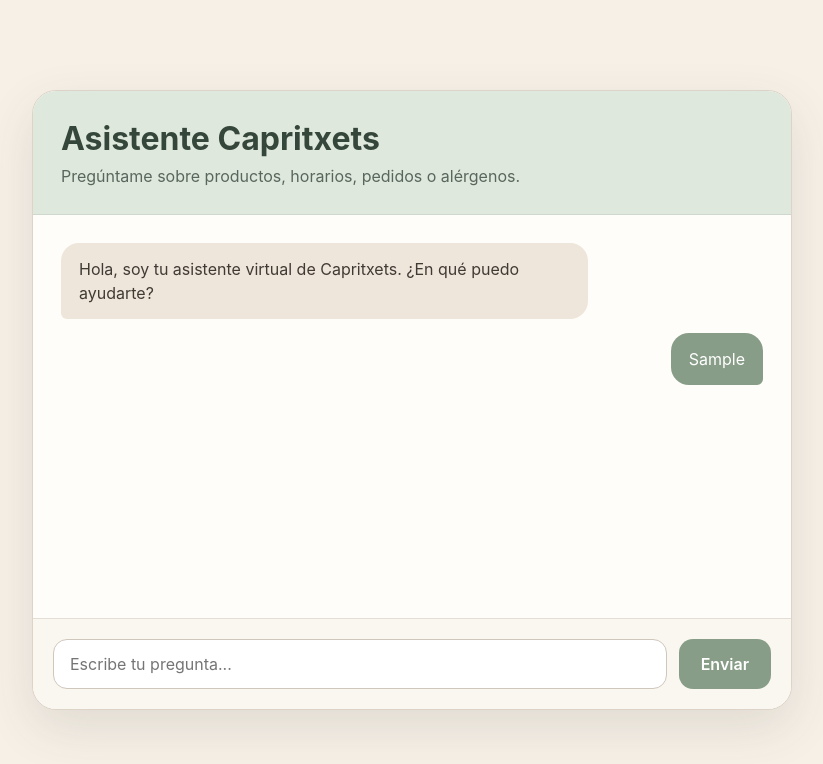
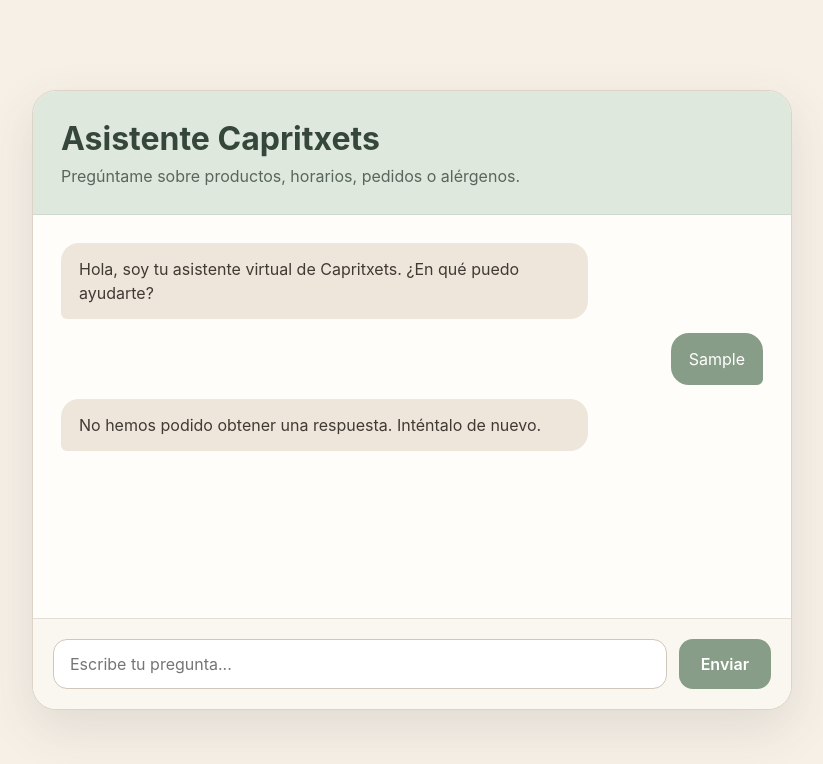
Before and after one commit to solucionesia444-lang/02_asistente_capritxets_rag, a React app in the folder frontend/: page / in a window 1280 px wide. Both pictures are taken after typing "Sample" into the empty fields and a click on the button "Enviar". Shown: the top 764 px of the page, without its empty margins (228-1051 px from the left). Built offline with nearby package versions, Linux system fonts and the light colour scheme; no server answers; the HTML template or start-up script is replaced by a standard one.

Commit message:
feat: add loading and error states to chat

```diff
--- a/frontend/src/App.jsx
+++ b/frontend/src/App.jsx
@@ -6,6 +6,10 @@ function App() {
 
   const [messages, setMessages] = useState([])
 
+  const [isLoading, setIsLoading] = useState(false)
+
+  const [error, setError] = useState(null)
+
   const handleSubmit = async (event) => {
   event.preventDefault()
 
@@ -13,9 +17,12 @@ function App() {
     return
   }
 
+  setIsLoading(true)
+  setError('')
   setMessages([...messages, { role: 'user', content: query }])
   setQuery('')
 
+  try {
   const response = await fetch('http://127.0.0.1:8000/rag', {
     method: 'POST',
     headers: {
@@ -30,8 +37,13 @@ setMessages((currentMessages) => [
   ...currentMessages,
   { role: 'assistant', content: data.answer },
 ])
-  console.log(data)
+}
 
+catch {
+  setError('No hemos podido obtener una respuesta. Inténtalo de nuevo.')
+} finally {
+  setIsLoading(false)
+}
   console.log('Consulta enviada:', query)
 }
 
@@ -58,6 +70,19 @@ setMessages((currentMessages) => [
                 {message.content}
               </article>
             ))}
+
+            {isLoading && (
+              <article className="message assistant-message">
+                 Escribiendo...
+                </article>
+                )}
+
+            {error && (
+              <article className="message assistant-message">
+                {error}
+              </article>
+            )}
+
           </section>
 
         <form className="chat-form" onSubmit={handleSubmit}>
@@ -68,7 +93,9 @@ setMessages((currentMessages) => [
               value={query}
               onChange={(event) => setQuery(event.target.value)}
             />
-          <button type="submit">Enviar</button>
+          <button type="submit" disabled={isLoading}>
+            {isLoading ? 'Enviando...' : 'Enviar'}
+          </button>
         </form>
       </section>
     </main>
```
